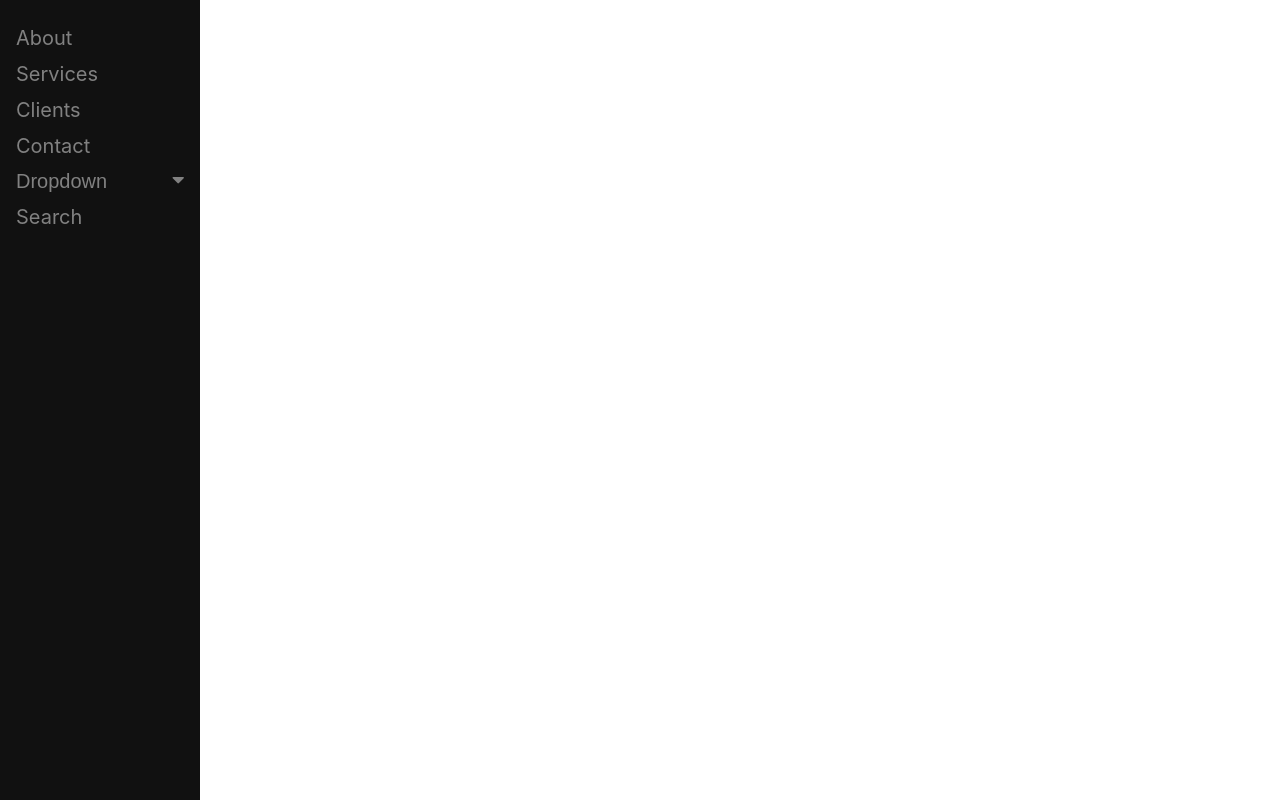
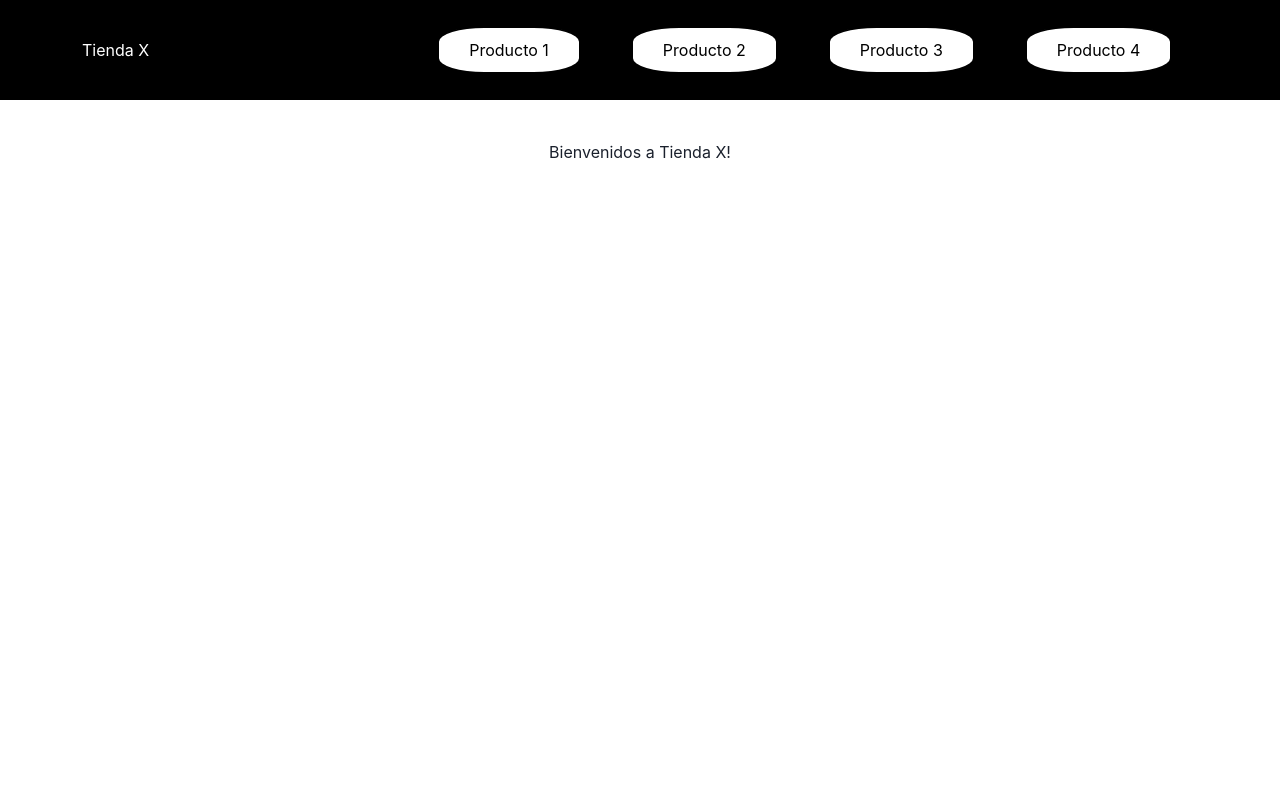
Before and after one commit to AgustinNav/RepoReact, a React (Create React App) app: page / in a window 1280 px wide. Built offline with nearby package versions, Linux system fonts and the light colour scheme.

Commit message:
Se agregan ItemListContaine y CartWidget, sin funcionalidades

```diff
--- a/package.json
+++ b/package.json
@@ -3,10 +3,14 @@
   "version": "0.1.0",
   "private": true,
   "dependencies": {
+    "@chakra-ui/react": "^2.3.4",
+    "@emotion/react": "^11.10.4",
+    "@emotion/styled": "^11.10.4",
     "@testing-library/jest-dom": "^5.16.5",
     "@testing-library/react": "^13.4.0",
     "@testing-library/user-event": "^13.5.0",
     "core-js": "^3.6.5",
+    "framer-motion": "^7.4.0",
     "react": "^18.2.0",
     "react-dom": "^18.2.0",
     "react-scripts": "^5.0.1",
--- a/src/App.css
+++ b/src/App.css
@@ -1,38 +1,5 @@
 .App {
   text-align: center;
-}
-
-.App-logo {
-  height: 40vmin;
-  pointer-events: none;
-}
-
-@media (prefers-reduced-motion: no-preference) {
-  .App-logo {
-    animation: App-logo-spin infinite 20s linear;
-  }
-}
-
-.App-header {
-  background-color: #282c34;
-  min-height: 100vh;
   display: flex;
   flex-direction: column;
-  align-items: center;
-  justify-content: center;
-  font-size: calc(10px + 2vmin);
-  color: white;
 }
-
-.App-link {
-  color: #61dafb;
-}
-
-@keyframes App-logo-spin {
-  from {
-    transform: rotate(0deg);
-  }
-  to {
-    transform: rotate(360deg);
-  }
-}
--- a/src/App.js
+++ b/src/App.js
@@ -1,17 +1,28 @@
-import React from 'react';
-import logo from './logo.svg';
+import * as React from 'react'
+import { ChakraProvider } from '@chakra-ui/react'
 import './App.css';
-import AvatarJsx from './components/AvatarJsx/AvatarJsx';
+//import AvatarJsx from './components/AvatarJsx/AvatarJsx';
 import Navbar from './components/Navbar/Navbar';
 import Boton from './components/Boton/Boton';
+import ItemListContainer from './components/ItemListContainer/ItemListCotainer';
 
 function App() {
   return (
     <div className="App">
-      <Navbar>
-        <AvatarJsx id={1} color='red' nombre={'Agus'} />
-        <Boton titulo={'Home'} />
-      </Navbar>
+      <ChakraProvider>
+        <Navbar>
+          <Boton mrgL={50} titulo={'Tienda X'} color={'white'} bkcolor={'black'} />
+          <Boton mrgL={"20vw"} titulo={'Producto 1'} color={'black'} bkcolor={'white'} />
+          <Boton mrgL={50} titulo={'Producto 2'} color={'black'} bkcolor={'white'} />
+          <Boton mrgL={50} titulo={'Producto 3'} color={'black'} bkcolor={'white'} />
+          <Boton mrgL={50} titulo={'Producto 4'} color={'black'} bkcolor={'white'} />
+        </Navbar>
+
+        <ItemListContainer titulo={'Bienvenidos a Tienda X!'}/>
+
+      </ChakraProvider>
+
+
     </div>
   );
 }
--- a/src/components/Boton/Boton.css
+++ b/src/components/Boton/Boton.css
@@ -1,13 +1,11 @@
 .button {
-    padding: 16px 32px;
+    padding: 10px 30px;
     text-align: center;
     text-decoration: none;
     display: inline-block;
     font-size: 16px;
-    margin: 4px 2px;
     transition-duration: 0.4s;
     cursor: pointer;
-    background-color: white;
-    color: black;
     border: 2px solid #000000;
+    border-radius: 33%;
 }
--- a/src/components/Boton/Boton.js
+++ b/src/components/Boton/Boton.js
@@ -1,8 +1,8 @@
 import './Boton.css';
 
-const Boton = ({ titulo, color }) => {
+const Boton = ({ titulo, color , bkcolor, mrgL}) => {
     return (
-        <button className='button' style={{ backgroundColor: color }}>{titulo}</button>
+        <button className='button' style={{ backgroundColor: bkcolor, color: color, marginLeft: mrgL}}>{titulo}</button>
     );
 }
 
--- /dev/null
+++ b/src/components/CartWidget/CartWidget.css
@@ -0,0 +1,6 @@
+button{
+    background-color: white;
+    color: white;
+    height: auto;
+    width: auto;
+}
--- a/src/components/CartWidget/CartWidget.js
+++ b/src/components/CartWidget/CartWidget.js
@@ -1,8 +1,10 @@
+import './CartWidget.css';
+
+const logo = "./assets/carrito.png"
+
 const CartWidget = () => {
     return(
-        <div>
-
-        </div>
+        <button><img src={logo} alt='Carrito' /></button>
     )
 }
 
--- /dev/null
+++ b/src/components/ItemListContainer/ItemListContainer.css
@@ -0,0 +1,3 @@
+div h1{
+    margin-top: 5vh;
+}
--- a/src/components/ItemListContainer/ItemListCotainer.js
+++ b/src/components/ItemListContainer/ItemListCotainer.js
@@ -1,7 +1,9 @@
-const ItemListContainer = () => {
+import './ItemListContainer.css';
+
+const ItemListContainer = ({titulo}) => {
     return(
         <div>
-
+            <h1>{titulo}</h1>
         </div>
     )
 }
--- a/src/components/Navbar/Navbar.css
+++ b/src/components/Navbar/Navbar.css
@@ -1,57 +1,9 @@
 nav {
-    height: 100%;
-    width: 200px;
-    position: fixed;
-    z-index: 1;
-    top: 0;
-    left: 0;
-    background-color: #111;
-    overflow-x: hidden;
-    padding-top: 20px;
-  }
-
-  /* Style the nav links and the dropdown button */
-  nav a, .dropdown-btn {
-    padding: 6px 8px 6px 16px;
-    text-decoration: none;
-    font-size: 20px;
-    color: #818181;
-    display: block;
-    border: none;
-    background: none;
-    width:100%;
-    text-align: left;
-    cursor: pointer;
-    outline: none;
-  }
-
-  /* On mouse-over */
-  nav a:hover, .dropdown-btn:hover {
-    color: #f1f1f1;
-  }
-
-  /* Main content */
-  .main {
-    margin-left: 200px; /* Same as the width of thenav */
-    font-size: 20px; /* Increased text to enable scrolling */
-    padding: 0px 10px;
-  }
-
-  /* Add an active class to the active dropdown button */
-  .active {
-    background-color: green;
-    color: white;
-  }
-
-  /* Dropdown container (hidden by default). Optional: add a lighter background color and some left padding to change the design of the dropdown content */
-  .dropdown-container {
-    display: none;
-    background-color: #262626;
-    padding-left: 8px;
-  }
-
-  /* Optional: Style the caret down icon */
-  .fa-caret-down {
-    float: right;
-    padding-right: 8px;
-  }
+  display: flex;
+  height: 100px;
+  width: 100vw;
+  background-color: rgb(0, 0, 0);
+  flex-direction: row;
+  align-items: center;
+  justify-content: flex-start;
+}
--- a/src/components/Navbar/Navbar.js
+++ b/src/components/Navbar/Navbar.js
@@ -1,21 +1,10 @@
 import './Navbar.css';
+import CartWidget from '../CartWidget/CartWidget.js'
 
-const Navbar = () => {
+const Navbar = ({children}) => {
     return (
         <nav>
-            <a href="#about">About</a>
-            <a href="#services">Services</a>
-            <a href="#clients">Clients</a>
-            <a href="#contact">Contact</a>
-            <button class="dropdown-btn">Dropdown
-                <i class="fa fa-caret-down"></i>
-            </button>
-            <div class="dropdown-container">
-                <a href="#">Link 1</a>
-                <a href="#">Link 2</a>
-                <a href="#">Link 3</a>
-            </div>
-            <a href="#contact">Search</a>
+            {children}
         </nav>
     );
 }
```
Also changed, not shown: src/components/CartWidget/assets/carrito.png (added), 1 other file (tests, documents, lock files or other folders).
